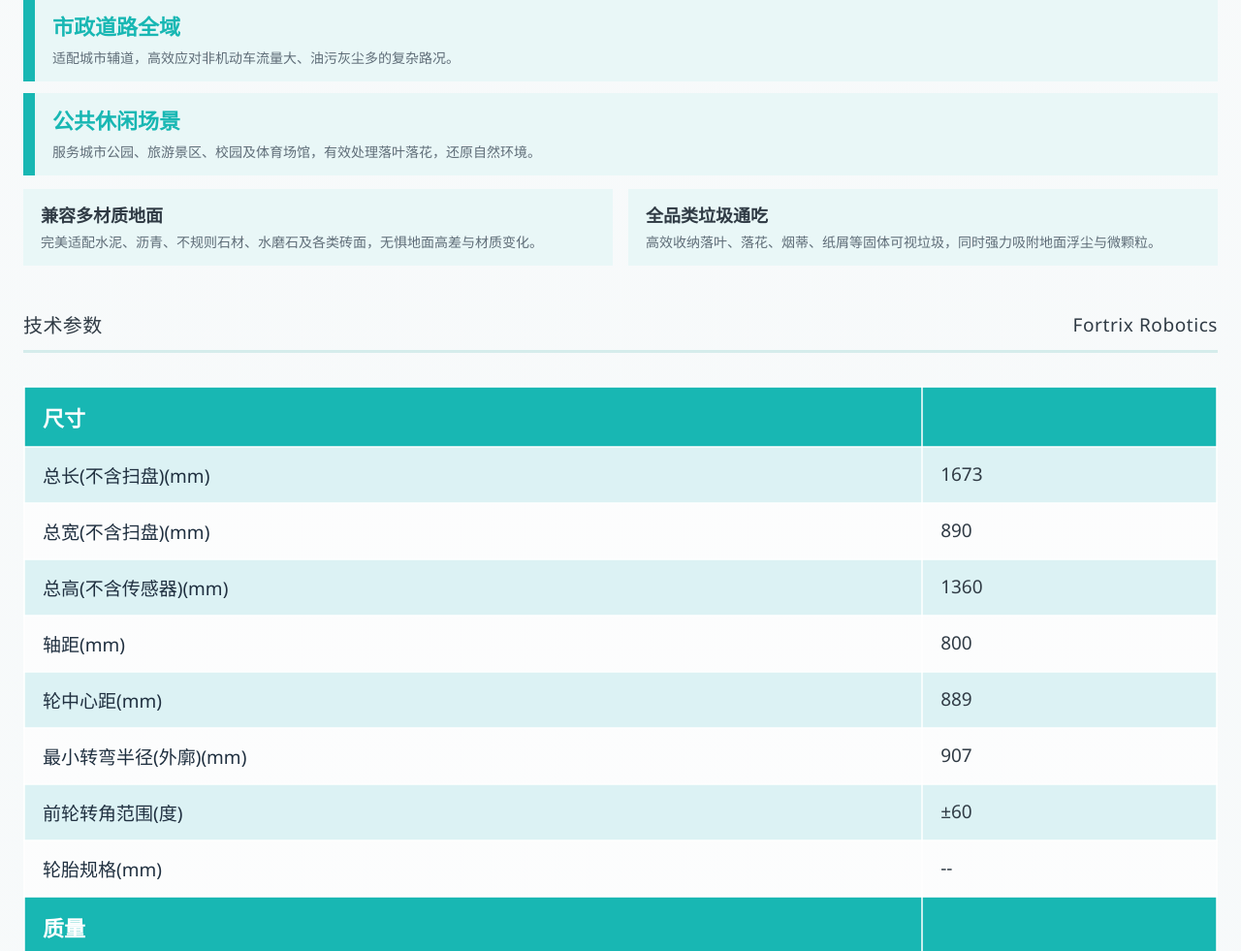
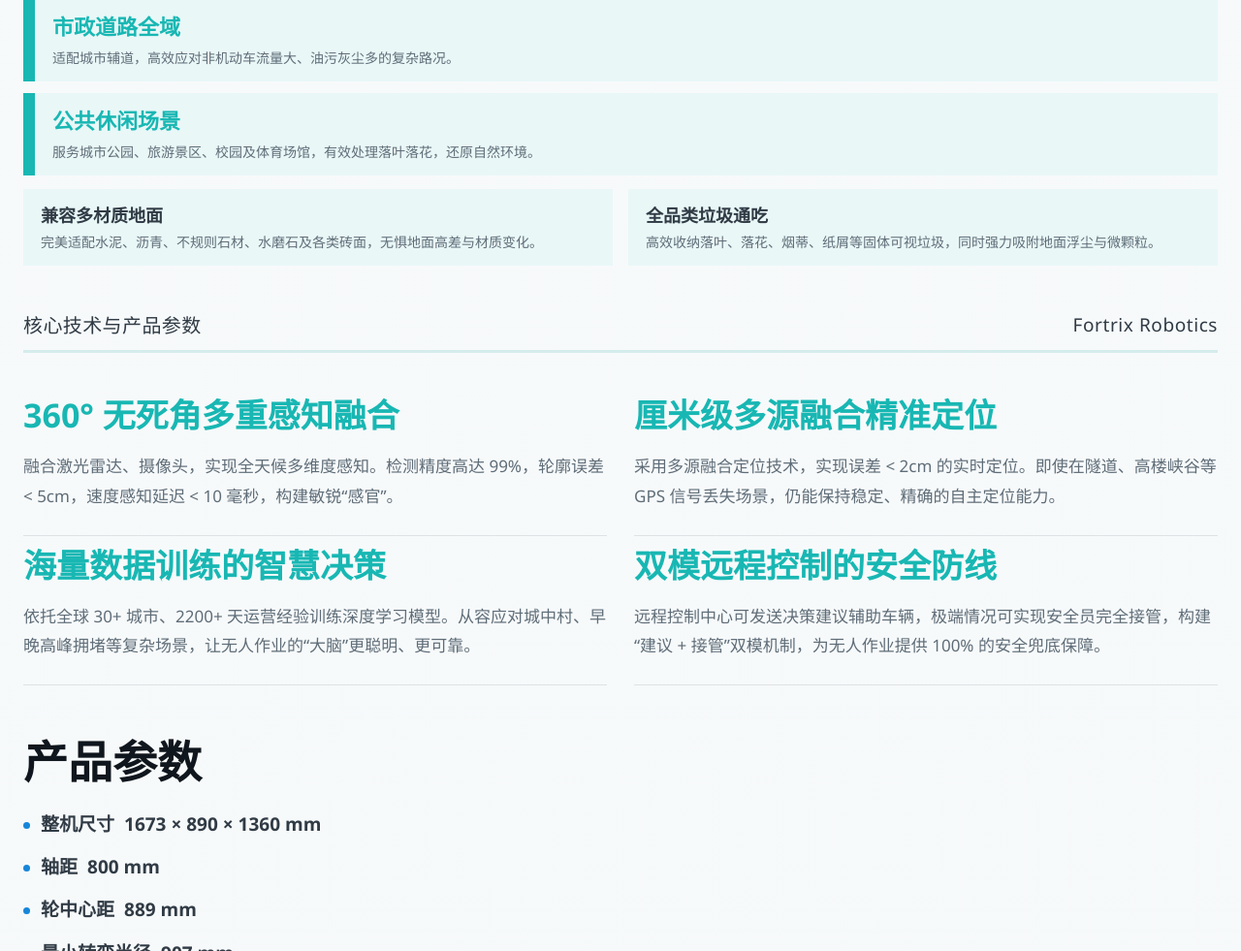
Before and after one commit to zhongminao/fortrix_robotics, a Django app: page /product/ in a window 1280 px wide. Shown: the part 5519-6500 px from the top of the page at 97% size. Run offline with Django 4.2, Linux system fonts and the light colour scheme.

Commit message:
7_27_21_26

```diff
--- a/static/css/product.css
+++ b/static/css/product.css
@@ -751,6 +751,115 @@
     border-left: 8px solid var(--brochure-accent);
 }
 
+.capability-grid {
+    display: grid;
+    grid-template-columns: repeat(2, minmax(0, 1fr));
+    gap: 0 44px;
+}
+
+.capability-card {
+    padding: 10px 0 24px;
+    border-left: 0;
+    border-bottom: 1px solid rgba(48, 59, 69, 0.12);
+    background: transparent;
+}
+
+.capability-showcase {
+    display: grid;
+    grid-template-columns: minmax(320px, 0.84fr) minmax(420px, 1.16fr);
+    gap: 42px;
+    align-items: start;
+    margin-top: 46px;
+}
+
+.capability-parameters {
+    padding-top: 8px;
+}
+
+.capability-parameters__title {
+    margin: 0 0 24px;
+    color: #10161d;
+    font-size: 46px;
+    line-height: 1.08;
+}
+
+.capability-parameters__list {
+    margin: 0;
+    padding: 0;
+    list-style: none;
+    display: grid;
+    gap: 14px;
+}
+
+.capability-parameters__list li {
+    position: relative;
+    padding-left: 18px;
+    color: var(--brochure-muted);
+    font-size: 19px;
+    line-height: 1.6;
+}
+
+.capability-parameters__list li::before {
+    content: "";
+    position: absolute;
+    left: 0;
+    top: 13px;
+    width: 7px;
+    height: 7px;
+    border-radius: 50%;
+    background: #1686d9;
+}
+
+.capability-parameters__list span {
+    margin-right: 10px;
+    color: var(--brochure-ink);
+    font-weight: 600;
+}
+
+.capability-parameters__list strong {
+    color: var(--brochure-ink);
+    font-weight: 700;
+}
+
+.capability-parameters__note {
+    margin: 24px 0 0;
+    color: var(--brochure-muted);
+    font-size: 15px;
+    line-height: 1.8;
+}
+
+.render-card--capability {
+    min-height: 580px;
+    padding: 0;
+    background: linear-gradient(180deg, rgba(255, 255, 255, 0.96), rgba(238, 246, 247, 0.98));
+}
+
+.capability-stage {
+    position: relative;
+    min-height: 580px;
+    padding: 26px;
+}
+
+.capability-stage__glow {
+    position: absolute;
+    inset: 62px 52px 88px;
+    border-radius: 50%;
+    background: radial-gradient(circle, rgba(24, 183, 179, 0.16), rgba(24, 183, 179, 0));
+    pointer-events: none;
+}
+
+.product-photo--capability {
+    min-height: 528px;
+    padding: 36px 18px 14px;
+}
+
+.product-photo__image--capability {
+    max-width: 100%;
+    max-height: 490px;
+    object-fit: contain;
+    object-position: center bottom;
+}
+
 @media (min-width: 1180px) {
     .brochure-page {
         padding-top: 0;
@@ -1235,8 +1344,13 @@
 @media (max-width: 1380px) {
     .technology-layout,
     .scenes-layout,
-    .spec-layout {
+    .spec-layout,
+    .capability-showcase {
         grid-template-columns: 1fr;
+    }
+
+    .capability-grid {
+        gap: 0 28px;
     }
 
     #product-profile .profile-layout {
--- a/templates/product/index.html
+++ b/templates/product/index.html
@@ -263,104 +263,66 @@
     <section class="brochure-section" id="product-specs">
         <div class="brochure-shell">
             <div class="brochure-section__header">
-                <span>技术参数</span>
+                <span>核心技术与产品参数</span>
                 <span>Fortrix Robotics</span>
             </div>
             <div class="brochure-section__rule"></div>
 
-            <div class="spec-layout">
-                <table class="spec-table">
-                    <tbody>
-                        <tr class="spec-table__section"><th>尺寸</th><th></th></tr>
-                        <tr><td>总长(不含扫盘)(mm)</td><td>1673</td></tr>
-                        <tr><td>总宽(不含扫盘)(mm)</td><td>890</td></tr>
-                        <tr><td>总高(不含传感器)(mm)</td><td>1360</td></tr>
-                        <tr><td>轴距(mm)</td><td>800</td></tr>
-                        <tr><td>轮中心距(mm)</td><td>889</td></tr>
-                        <tr><td>最小转弯半径(外廓)(mm)</td><td>907</td></tr>
-                        <tr><td>前轮转角范围(度)</td><td>±60</td></tr>
-                        <tr><td>轮胎规格(mm)</td><td>--</td></tr>
-                        <tr class="spec-table__section"><th>质量</th><th></th></tr>
-                        <tr><td>最大总质量</td><td>--</td></tr>
-                        <tr><td>底盘质量</td><td>--</td></tr>
-                        <tr class="spec-table__section"><th>性能</th><th></th></tr>
-                        <tr><td>水箱容积(L)</td><td>--</td></tr>
-                        <tr><td>垃圾箱容积(L)</td><td>--</td></tr>
-                        <tr><td>清扫宽度(mm)</td><td>1300</td></tr>
-                    </tbody>
-                </table>
-
-                <table class="spec-table">
-                    <tbody>
-                        <tr><td>作业速度(km/h)</td><td>6~8</td></tr>
-                        <tr><td>清扫效率(m²/h)</td><td>最高 16000</td></tr>
-                        <tr><td>人机清扫效率比</td><td>10:1</td></tr>
-                        <tr class="spec-table__section"><th>电气</th><th></th></tr>
-                        <tr><td>电量(kWh)</td><td>--</td></tr>
-                        <tr><td>电压(V)</td><td>--</td></tr>
-                        <tr><td>驱动电机功率(kW)</td><td>--</td></tr>
-                        <tr><td>驱动电机转速(rpm)</td><td>--</td></tr>
-                        <tr><td>离心风机功率(W)</td><td>--</td></tr>
-                        <tr class="spec-table__section"><th>自动驾驶配置</th><th></th></tr>
-                        <tr><td>场景</td><td>厂区 / 园区等半封闭场景，无交通灯，无高速运动物体</td></tr>
-                        <tr><td>激光雷达</td><td>3 个</td></tr>
-                        <tr><td>摄像头</td><td>5 个</td></tr>
-                        <tr><td>定位精度</td><td>≤5cm</td></tr>
-                        <tr><td>单次充电作业面积</td><td>--</td></tr>
-                    </tbody>
-                </table>
+            <div class="capability-grid">
+                <article class="technology-card capability-card">
+                    <h2>360° 无死角多重感知融合</h2>
+                    <p>融合激光雷达、摄像头，实现全天候多维度感知。检测精度高达 99%，轮廓误差 &lt; 5cm，速度感知延迟 &lt; 10 毫秒，构建敏锐“感官”。</p>
+                </article>
+                <article class="technology-card capability-card">
+                    <h2>厘米级多源融合精准定位</h2>
+                    <p>采用多源融合定位技术，实现误差 &lt; 2cm 的实时定位。即使在隧道、高楼峡谷等 GPS 信号丢失场景，仍能保持稳定、精确的自主定位能力。</p>
+                </article>
+                <article class="technology-card capability-card">
+                    <h2>海量数据训练的智慧决策</h2>
+                    <p>依托全球 30+ 城市、2200+ 天运营经验训练深度学习模型。从容应对城中村、早晚高峰拥堵等复杂场景，让无人作业的“大脑”更聪明、更可靠。</p>
+                </article>
+                <article class="technology-card capability-card">
+                    <h2>双模远程控制的安全防线</h2>
+                    <p>远程控制中心可发送决策建议辅助车辆，极端情况可实现安全员完全接管，构建“建议 + 接管”双模机制，为无人作业提供 100% 的安全兜底保障。</p>
+                </article>
             </div>
 
-            <p class="spec-note">
-                备注：环卫保洁人员清扫效率日均 6000-7000m²，时均 1200-1400m²。
+            <div class="capability-showcase">
+                <div class="capability-parameters">
+                    <h2 class="capability-parameters__title">产品参数</h2>
+                    <ul class="capability-parameters__list">
+                        <li><span>整机尺寸</span><strong>1673 × 890 × 1360 mm</strong></li>
+                        <li><span>轴距</span><strong>800 mm</strong></li>
+                        <li><span>轮中心距</span><strong>889 mm</strong></li>
+                        <li><span>最小转弯半径</span><strong>907 mm</strong></li>
+                        <li><span>前轮转角范围</span><strong>±60°</strong></li>
+                        <li><span>清扫宽度</span><strong>1300 mm</strong></li>
+                        <li><span>作业速度</span><strong>6~8 km/h</strong></li>
+                        <li><span>清扫效率</span><strong>最高 16000 m²/h</strong></li>
+                        <li><span>人机清扫效率比</span><strong>10:1</strong></li>
+                        <li><span>激光雷达</span><strong>3 个</strong></li>
+                        <li><span>摄像头</span><strong>5 个</strong></li>
+                        <li><span>定位精度</span><strong>≤5cm</strong></li>
+                    </ul>
+                    <p class="capability-parameters__note">
+                        适用场景：厂区 / 园区等半封闭场景，无交通灯，无高速运动物体。
                         规格和细节以最终销售合同为准，以上信息仅供参考。
                     </p>
                 </div>
-    </section>
 
-    <section class="brochure-section" id="product-technology">
-        <div class="brochure-shell">
-            <div class="brochure-section__header">
-                <span>核心技术</span>
-                <span>Fortrix Robotics</span>
-            </div>
-            <div class="brochure-section__rule"></div>
-
-            <p class="technology-intro">
-                Robosweeper P1 的卓越性能，源于矩略科技领先的自动驾驶技术积累，
-                通过感知、定位、决策与远程控制的全链路技术闭环，实现无人作业的高效与安全。
-            </p>
-
-            <div class="technology-layout">
-                <div class="technology-visual">
-                    <div class="render-card render-card--tech">
-                        <div class="product-photo product-photo--tech">
+                <div class="capability-visual">
+                    <div class="render-card render-card--capability">
+                        <div class="capability-stage">
+                            <div class="capability-stage__glow"></div>
+                            <div class="product-photo product-photo--capability">
                                 <img
-                                class="product-photo__image product-photo__image--tech"
-                                src="{% static 'images/product/machine_three_view.png' %}"
-                                alt="Robosweeper P1 三视图"
+                                    class="product-photo__image product-photo__image--capability"
+                                    src="{% static 'images/product/machine_main.png' %}"
+                                    alt="Robosweeper P1 产品主图"
                                 >
                             </div>
                         </div>
                     </div>
-
-                <div class="technology-grid">
-                    <article class="technology-card">
-                        <h2>360° 无死角多重感知融合</h2>
-                        <p>融合激光雷达、摄像头，实现全天候多维度感知。检测精度高达 99%，轮廓误差 &lt; 5cm，速度感知延迟 &lt; 10 毫秒，构建敏锐“感官”。</p>
-                    </article>
-                    <article class="technology-card">
-                        <h2>厘米级多源融合精准定位</h2>
-                        <p>采用多源融合定位技术，实现误差 &lt; 2cm 的实时定位。即使在隧道、高楼峡谷等 GPS 信号丢失场景，仍能保持稳定、精确的自主定位能力。</p>
-                    </article>
-                    <article class="technology-card">
-                        <h2>海量数据训练的智慧决策</h2>
-                        <p>依托全球 30+ 城市、2200+ 天运营经验训练深度学习模型。从容应对城中村、早晚高峰拥堵等复杂场景，让无人作业的“大脑”更聪明、更可靠。</p>
-                    </article>
-                    <article class="technology-card">
-                        <h2>双模远程控制的安全防线</h2>
-                        <p>远程控制中心可发送决策建议辅助车辆，极端情况可实现安全员完全接管，构建“建议 + 接管”双模机制，为无人作业提供 100% 的安全兜底保障。</p>
-                    </article>
                 </div>
             </div>
         </div>
```
Also changed, not shown: other parts of static/css/product.css (+41 -1 lines), backup/product-capability_20260727.css (added, +108 -0 lines), backup/product-capability_20260727.html (added, +67 -0 lines). Lines whose indentation alone changed are shown as unchanged.
